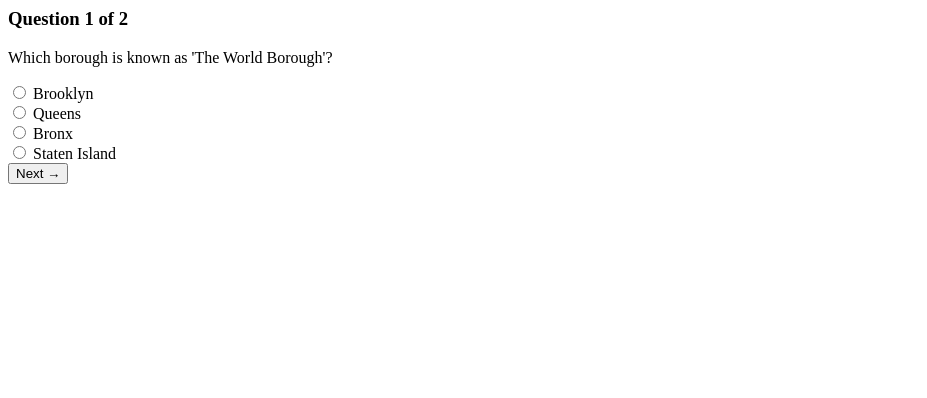
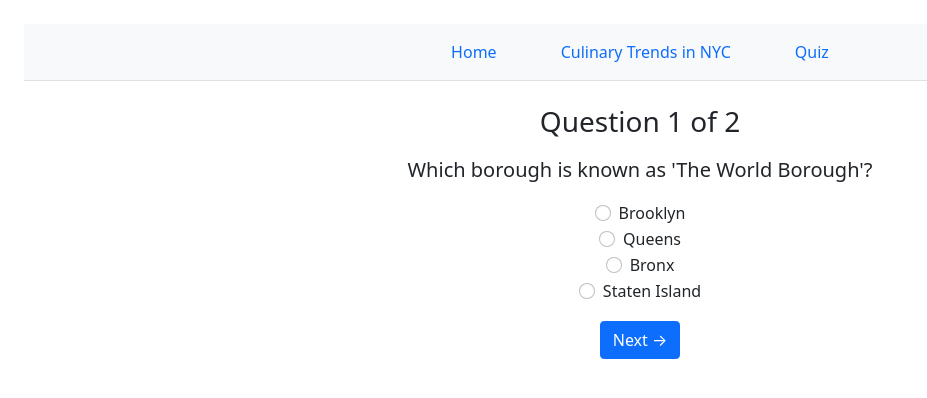
Before and after one commit to Eladhirsh/UI-Design-Final, a Flask app: page /quiz/1 in a window 1280 px wide. Shown: the top 398 px of the page, without its empty margins (0-927 px from the left). Run offline with Flask 3, Linux system fonts and the light colour scheme.

Commit message:
Prototype Phase 2 - Fully Functional

```diff
--- a/app.py
+++ b/app.py
@@ -19,13 +19,21 @@
 
 @app.route('/learn/<int:lesson_num>')
 def learn(lesson_num):
-    # Load from JSON to make things modular
-    with open("data/lessons.json") as f:
+    with open("data/lessons.json", encoding="utf-8") as f:
         lessons = json.load(f)
-    print("LOADED LESSON:", lessons[lesson_num - 1])
+
+    # Optional: track when the user entered the lesson
+    if 'lesson_times' not in session:
+        session['lesson_times'] = {}
+    session['lesson_times'][f'lesson_{lesson_num}'] = str(datetime.now())
+
+    print(f"User entered lesson {lesson_num} at {session['lesson_times'][f'lesson_{lesson_num}']}")
+
     total_lessons = len(lessons)
-    return render_template('learn.html', lesson=lessons[lesson_num - 1],
-                           lesson_num=lesson_num, total=total_lessons)
+    return render_template('learn.html',
+                           lesson=lessons[lesson_num - 1],
+                           lesson_num=lesson_num,
+                           total=total_lessons)
 
 
 @app.route('/quiz/<int:question_num>', methods=['GET', 'POST'])
@@ -44,12 +52,15 @@
 
     return render_template('quiz.html', question=quiz_data[question_num - 1],
                            question_num=question_num, total=total_questions)
-# Result Route
 @app.route('/result')
 def result():
     user_answers = session.get('quiz_answers', [])
-    score = sum(1 for ans in user_answers if ans == "correct")  # Placeholder scoring logic
-    return render_template('result.html', score=score, total=len(user_answers))
+    total = len(user_answers)
+
+    # Optional: show fake score or just None
+    score = None  # Replace with real scoring later
+
+    return render_template('result.html', score=score, total=total)
 
 if __name__ == '__main__':
     app.run(debug=True)
--- a/templates/quiz.html
+++ b/templates/quiz.html
@@ -1,12 +1,24 @@
-<h3>Question {{ question_num }} of {{ total }}</h3>
-<p>{{ question.question }}</p>
+<!DOCTYPE html>
+<html lang="en">
+<head>
+    <meta charset="UTF-8">
+    <title>Quiz Question {{ question_num }}</title>
+    <link href="https://cdn.jsdelivr.net/npm/bootstrap@5.0.2/dist/css/bootstrap.min.css" rel="stylesheet">
+</head>
+<body class="p-4">
 
-<form method="post">
+    {% include 'shared_navbar.html' %}
+
+    <div class="container text-center">
+        <h3 class="mb-3">Question {{ question_num }} of {{ total }}</h3>
+        <p class="lead">{{ question.question }}</p>
+
+        <form method="post" class="mb-3">
             {% for option in question.options %}
-    <div class="form-check">
-      <input class="form-check-input" type="radio" name="answer" value="{{ option }}" required>
-      <label class="form-check-label">{{ option }}</label>
-    </div>
+                <div class="form-check text-start d-inline-block">
+                    <input class="form-check-input" type="radio" name="answer" value="{{ option }}" id="option{{ loop.index }}" required>
+                    <label class="form-check-label" for="option{{ loop.index }}">{{ option }}</label>
+                </div><br>
             {% endfor %}
             <button class="btn btn-primary mt-3" type="submit">Next →</button>
         </form>
@@ -14,3 +26,7 @@
         {% if question_num > 1 %}
           <a href="{{ url_for('quiz', question_num=question_num - 1) }}" class="btn btn-secondary mt-2">← Back</a>
         {% endif %}
+    </div>
+
+</body>
+</html>
--- /dev/null
+++ b/templates/shared_navbar.html
@@ -0,0 +1,7 @@
+<nav class="navbar navbar-expand-lg navbar-light bg-light border-bottom mb-4">
+    <div class="container justify-content-center">
+      <a class="nav-link mx-3" href="{{ url_for('home') }}">Home</a>
+      <a class="nav-link mx-3" href="{{ url_for('learn', lesson_num=1) }}">Culinary Trends in NYC</a>
+      <a class="nav-link mx-3" href="{{ url_for('quiz', question_num=1) }}">Quiz</a>
+    </div>
+  </nav>
```
Also changed, not shown: templates/home.html (+1 -8 lines), templates/learn.html (+4 -17 lines), templates/result.html (added, +26 -0 lines). Lines whose indentation alone changed are shown as unchanged.
